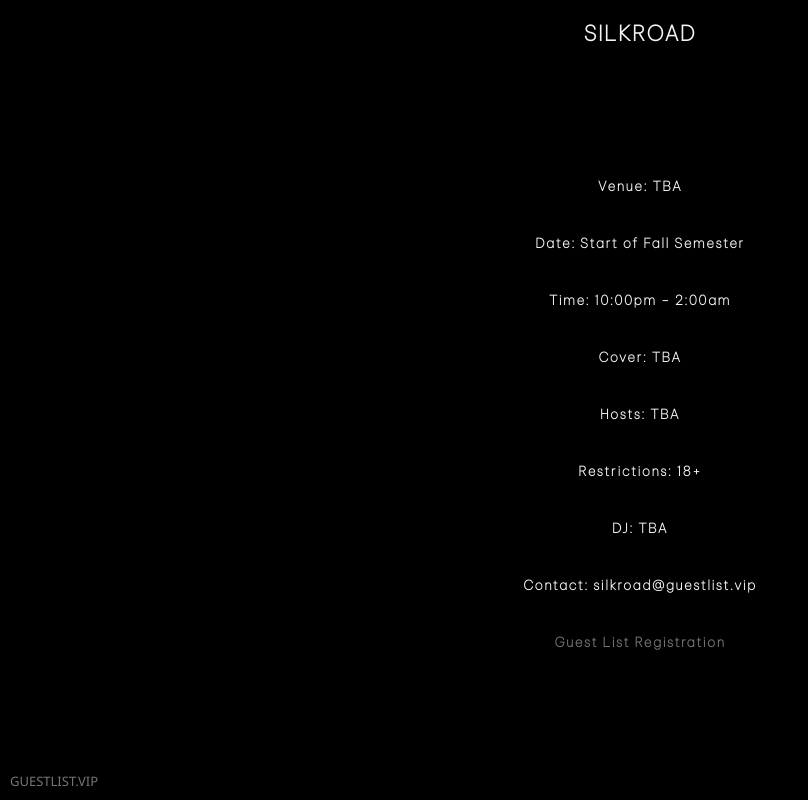
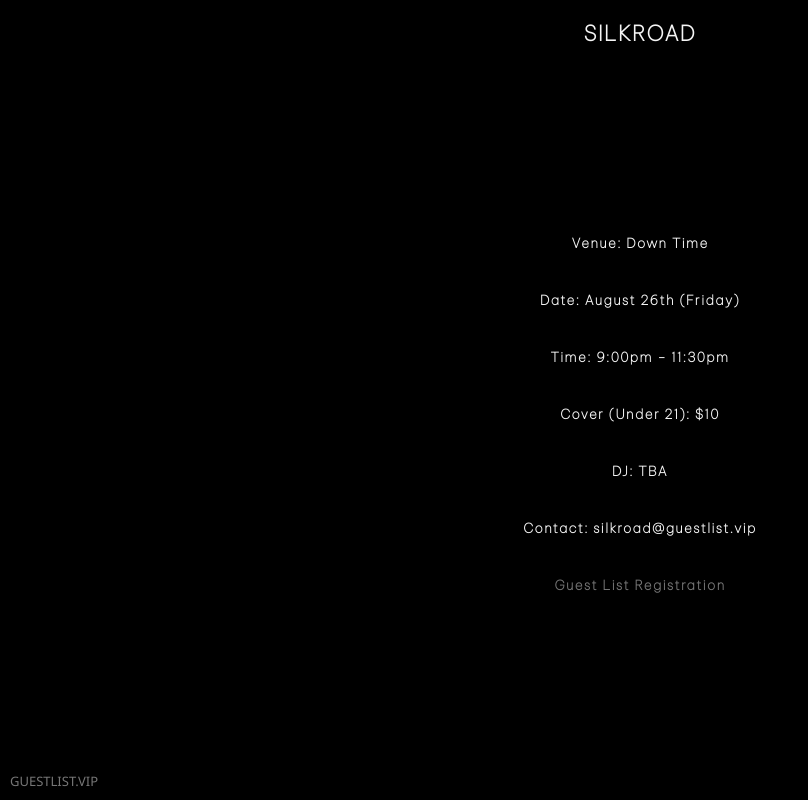
Before and after one commit to c2kle/industry-standard, a React (Create React App) app in the folder client/: page /silkroad in a window 1280 px wide. Shown: the whole page, without its empty margins (0-808 px from the left). Built offline with nearby package versions, Linux system fonts and the light colour scheme.

Commit message:
with event info

```diff
--- a/client/src/components/AccessCode.js
+++ b/client/src/components/AccessCode.js
@@ -10,7 +10,7 @@ export default function AccessCode() {
 
     event.preventDefault();
 
-    if (event.target[0].value.toUpperCase() === 'SILKROAD' || event.target[0].value.toUpperCase() === 'STILLLIFE') {
+    if (event.target[0].value.toUpperCase() === 'SILKROAD') {
       navigate('/silkroad')
     }
 
--- a/client/src/components/EventBody.js
+++ b/client/src/components/EventBody.js
@@ -4,12 +4,10 @@ import '../componentsStyle/eventBody.css'
 export default function EventBody() {
     return (
         <div className="eventDetails">
-            <h5>Venue: TBA</h5>
-            <h5>Date: Start of Fall Semester</h5>
-            <h5>Time: 10:00pm - 2:00am</h5>
-            <h5>Cover: TBA </h5>
-            <h5>Hosts: TBA</h5>
-            <h5>Restrictions: 18+</h5>
+            <h5>Venue: Down Time</h5>
+            <h5>Date: August 26th (Friday)</h5>
+            <h5>Time: 9:00pm - 11:30pm</h5>
+            <h5>Cover (Under 21): $10</h5>
             <h5>DJ: TBA</h5>
             <h5>Contact: silkroad@guestlist.vip</h5>
             <a className="eventRegistration" href="/silkroad-list">Guest List Registration</a>
```
